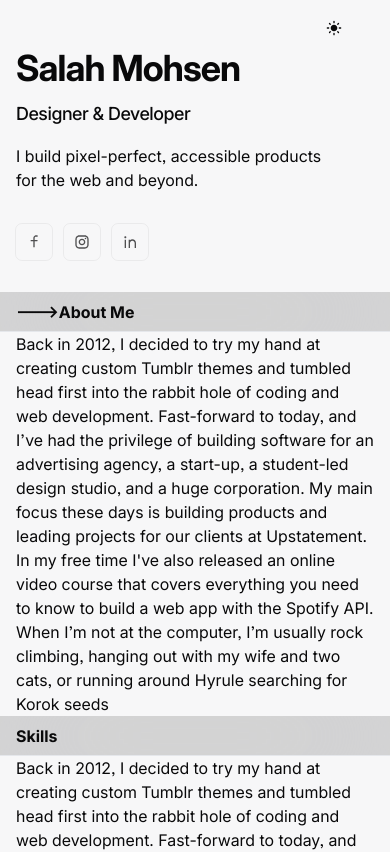
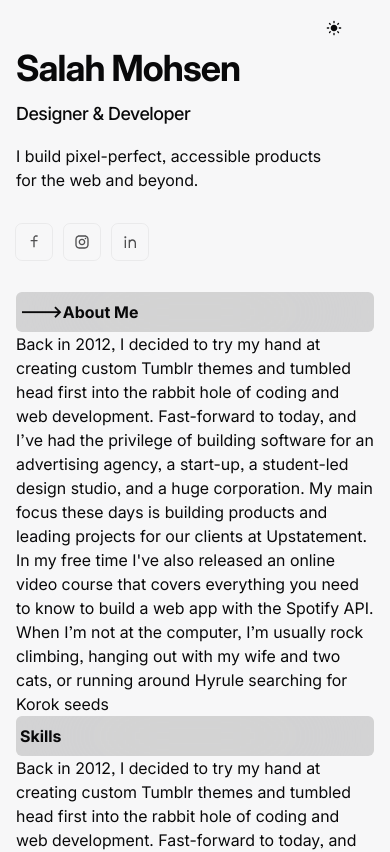
Before and after one commit to salahmohsen/portfolio, a Next.js app: page / in a window 390 px wide. Shown: the top 852 px of the page. Built offline with nearby package versions, Linux system fonts and the light colour scheme.

Commit message:
improvement for layout and mobile section title

```diff
--- a/app/components/navigation/mobileSectionTitle.jsx
+++ b/app/components/navigation/mobileSectionTitle.jsx
@@ -2,7 +2,7 @@
 
 const MobileSectionTitle = ({ sectionTitle }) => {
   return (
-    <div className=" sticky top-5 -ml-4 flex h-10 w-screen items-center justify-between border-b bg-night/15 px-4 backdrop-blur-3xl dark:border-faded sm:-ml-8 sm:px-8 lg:hidden ">
+    <div className=" sticky top-2  flex h-10 items-center justify-between rounded-md  bg-night/15 px-1 backdrop-blur-3xl dark:border-faded sm:-ml-8 sm:px-8 lg:hidden ">
       <p className="font-bold">{sectionTitle}</p>
     </div>
   );
--- a/app/layout.js
+++ b/app/layout.js
@@ -19,7 +19,7 @@ export default function RootLayout({ children }) {
       <html lang="en" className={inter.className} suppressHydrationWarning>
         <body
           className={
-            "text-pretty bg-light text-night antialiased transition-colors duration-500 ease-in-out dark:bg-night dark:text-light"
+            "text-pretty bg-light text-night antialiased transition-colors duration-500 ease-in-out selection:bg-night selection:text-light dark:bg-night dark:text-light dark:selection:bg-light dark:selection:text-night"
           }
         >
           <ThemeProvider attribute="class" defaultTheme="system" enableSystem>
```
